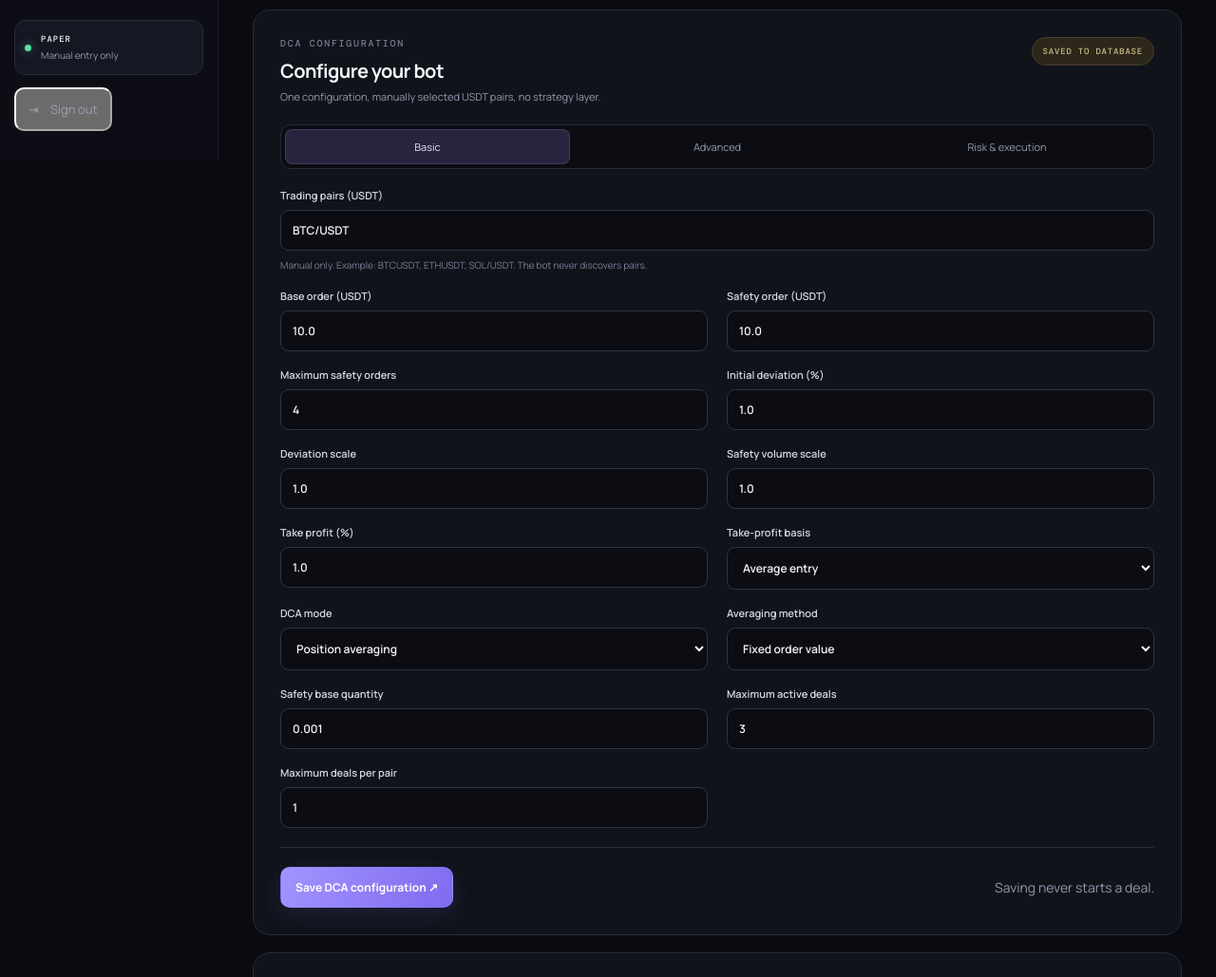
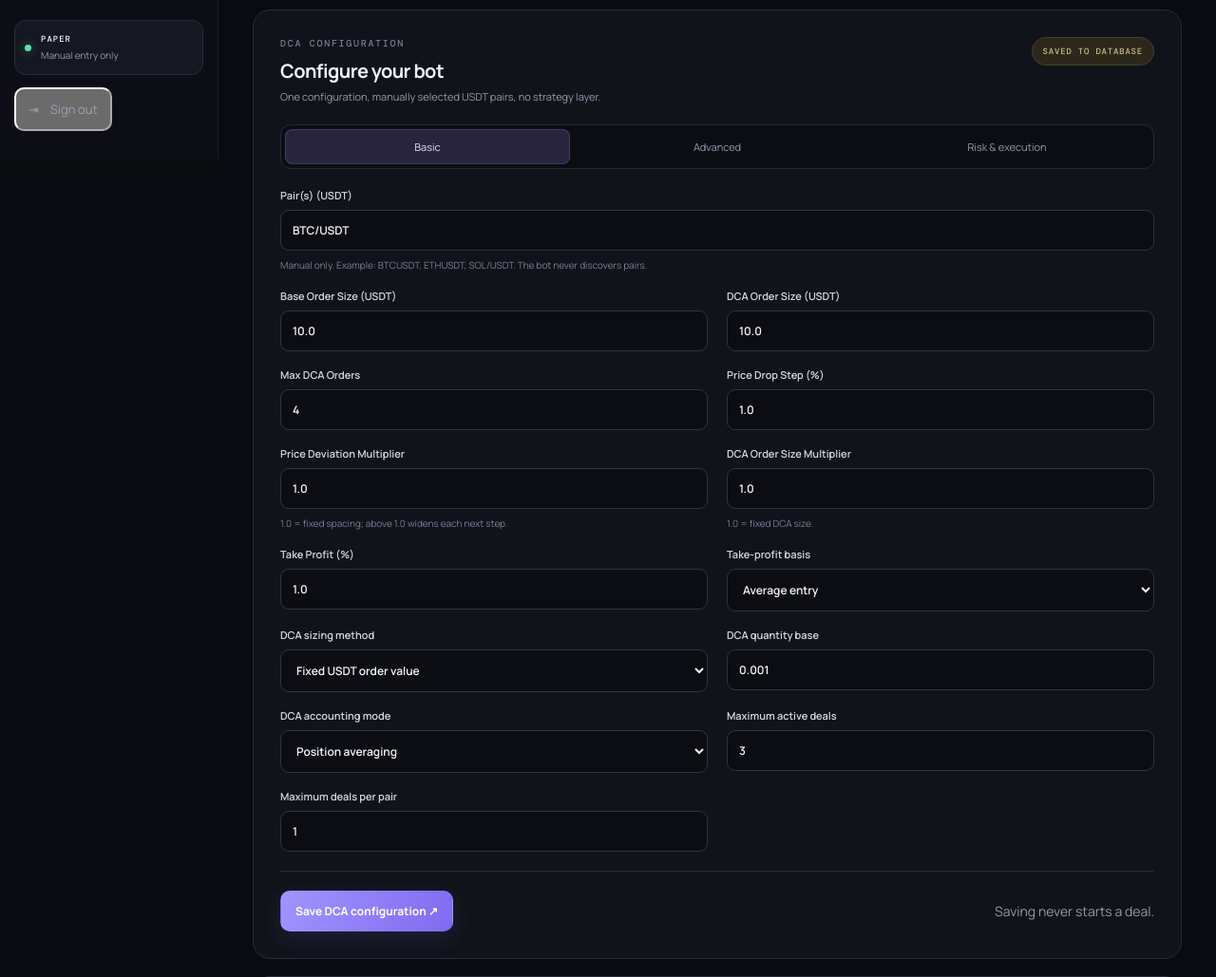
Before and after one commit to rmdnl/binance-spot-bot, a FastAPI app: page / in a window 1280 px wide. Shown: the part 632-1661 px from the top of the page at 95% size. Run offline with FastAPI, Linux system fonts and the light colour scheme; the visitor is signed in with stand-in values (Sample User, id 1); data comes from the database, SQL or seed files in the repository; data that the repository does not hold is empty.

Commit message:
feat: add basic and advanced DCA dashboard controls

```diff
--- a/dca_bot/templates/dashboard.html
+++ b/dca_bot/templates/dashboard.html
@@ -40,29 +40,35 @@
 <div class="segmented"><button type="button" class="segment active" data-tab="basic">Basic</button><button type="button" class="segment" data-tab="advanced">Advanced</button><button type="button" class="segment" data-tab="risk">Risk & execution</button></div>
 
 <div class="tab-content active" data-panel="basic"><div class="form-grid">
-<label class="field span-2">Trading pairs (USDT)<input name="symbols" value="{{ config.symbols|join(', ') }}" required><small>Manual only. Example: BTCUSDT, ETHUSDT, SOL/USDT. The bot never discovers pairs.</small></label>
-<label class="field">Base order (USDT)<input name="base_order_quote" type="number" min="0.01" step="0.01" value="{{ config.base_order_quote }}" required></label>
-<label class="field">Safety order (USDT)<input name="safety_order_quote" type="number" min="0.01" step="0.01" value="{{ config.safety_order_quote }}" required></label>
-<label class="field">Maximum safety orders<input name="max_safety_orders" type="number" min="0" max="20" value="{{ config.max_safety_orders }}" required></label>
-<label class="field">Initial deviation (%)<input name="initial_deviation_pct" type="number" min="0.01" max="50" step="0.01" value="{{ config.initial_deviation_pct }}" required></label>
-<label class="field">Deviation scale<input name="deviation_scale" type="number" min="1" max="10" step="0.1" value="{{ config.deviation_scale }}" required></label>
-<label class="field">Safety volume scale<input name="safety_order_volume_scale" type="number" min="1" max="10" step="0.1" value="{{ config.safety_order_volume_scale }}" required></label>
-<label class="field">Take profit (%)<input name="take_profit_pct" type="number" min="0.01" max="100" step="0.01" value="{{ config.take_profit_pct }}" required></label>
+<label class="field span-2">Pair(s) (USDT)<input name="symbols" value="{{ config.symbols|join(', ') }}" required><small>Manual only. Example: BTCUSDT, ETHUSDT, SOL/USDT. The bot never discovers pairs.</small></label>
+<label class="field">Base Order Size (USDT)<input name="base_order_quote" type="number" min="0.01" step="0.01" value="{{ config.base_order_quote }}" required></label>
+<label class="field">DCA Order Size (USDT)<input name="safety_order_quote" type="number" min="0.01" step="0.01" value="{{ config.safety_order_quote }}" required></label>
+<label class="field">Max DCA Orders<input name="max_safety_orders" type="number" min="0" max="30" value="{{ config.max_safety_orders }}" required></label>
+<label class="field">Price Drop Step (%)<input name="initial_deviation_pct" type="number" min="0.01" max="50" step="0.01" value="{{ config.initial_deviation_pct }}" required></label>
+<label class="field">Price Deviation Multiplier<input name="deviation_scale" type="number" min="1" max="10" step="0.1" value="{{ config.deviation_scale }}" required><small>1.0 = fixed spacing; above 1.0 widens each next step.</small></label>
+<label class="field">DCA Order Size Multiplier<input name="safety_order_volume_scale" type="number" min="1" max="10" step="0.1" value="{{ config.safety_order_volume_scale }}" required><small>1.0 = fixed DCA size.</small></label>
+<label class="field">Take Profit (%)<input name="take_profit_pct" type="number" min="0.01" max="100" step="0.01" value="{{ config.take_profit_pct }}" required></label>
 <label class="field">Take-profit basis<select name="take_profit_basis"><option value="average_entry" {% if config.take_profit_basis == 'average_entry' %}selected{% endif %}>Average entry</option><option value="base_order" {% if config.take_profit_basis == 'base_order' %}selected{% endif %}>Base order</option></select></label>
-<label class="field">DCA mode<select name="dca_mode"><option value="position_averaging" {% if config.dca_mode == 'position_averaging' %}selected{% endif %}>Position averaging</option><option value="order_averaging" {% if config.dca_mode == 'order_averaging' %}selected{% endif %}>Order averaging</option></select></label>
-<label class="field">Averaging method<select name="averaging_method"><option value="fixed_order_value" {% if config.averaging_method == 'fixed_order_value' %}selected{% endif %}>Fixed order value</option><option value="fixed_coin_amount" {% if config.averaging_method == 'fixed_coin_amount' %}selected{% endif %}>Fixed coin amount</option></select></label>
-<label class="field">Safety base quantity<input name="safety_order_base_quantity" type="number" min="0.00000001" step="any" value="{{ config.safety_order_base_quantity }}"></label>
+<label class="field">DCA sizing method<select name="averaging_method"><option value="fixed_order_value" {% if config.averaging_method == 'fixed_order_value' %}selected{% endif %}>Fixed USDT order value</option><option value="fixed_coin_amount" {% if config.averaging_method == 'fixed_coin_amount' %}selected{% endif %}>Fixed coin amount</option></select></label>
+<label class="field">DCA quantity base<input name="safety_order_base_quantity" type="number" min="0.00000001" step="any" value="{{ config.safety_order_base_quantity }}"></label>
+<label class="field">DCA accounting mode<select name="dca_mode"><option value="position_averaging" {% if config.dca_mode == 'position_averaging' %}selected{% endif %}>Position averaging</option><option value="order_averaging" {% if config.dca_mode == 'order_averaging' %}selected{% endif %}>Order averaging</option></select></label>
 <label class="field">Maximum active deals<input name="max_active_deals" type="number" min="1" max="100" value="{{ config.max_active_deals }}"></label>
 <label class="field">Maximum deals per pair<input name="max_active_deals_per_symbol" type="number" min="1" max="20" value="{{ config.max_active_deals_per_symbol }}"></label>
 </div></div>
 
 <div class="tab-content" data-panel="advanced"><div class="form-grid">
+<label class="field">Trigger Price (optional)<input name="trigger_price" type="number" min="0.00000001" step="any" value="{{ config.trigger_price if config.trigger_price is not none else '' }}"><small>Manual START is accepted only when market price is at or below this trigger.</small></label>
+<label class="field">Cooldown Between Rounds (seconds)<input name="cooldown_seconds" type="number" min="0" max="31536000" value="{{ config.cooldown_seconds }}"><small>0 = no cooldown.</small></label>
+<label class="field">Price Range<select name="price_range_enabled"><option value="false" {% if not config.price_range_enabled %}selected{% endif %}>Disabled</option><option value="true" {% if config.price_range_enabled %}selected{% endif %}>Enabled</option></select></label>
+<label class="field">Range Minimum Price<input name="price_range_min" type="number" min="0.00000001" step="any" value="{{ config.price_range_min if config.price_range_min is not none else '' }}"></label>
+<label class="field">Range Maximum Price<input name="price_range_max" type="number" min="0.00000001" step="any" value="{{ config.price_range_max if config.price_range_max is not none else '' }}"></label>
+<label class="field">Stop Loss<select name="stop_loss_enabled"><option value="false" {% if not config.stop_loss_enabled %}selected{% endif %}>Disabled</option><option value="true" {% if config.stop_loss_enabled %}selected{% endif %}>Enabled</option></select></label>
+<label class="field">Stop Loss (%)<input name="stop_loss_pct" type="number" min="0.01" max="99" step="0.1" value="{{ config.stop_loss_pct }}"></label>
+<label class="field">Stop-loss basis<select name="stop_loss_basis"><option value="base_order" {% if config.stop_loss_basis == 'base_order' %}selected{% endif %}>Base order</option><option value="average_entry" {% if config.stop_loss_basis == 'average_entry' %}selected{% endif %}>Average entry</option></select></label>
+<label class="field">Stop Loss and End The Bot<select name="end_bot_on_stop_loss"><option value="false" {% if not config.end_bot_on_stop_loss %}selected{% endif %}>Disabled</option><option value="true" {% if config.end_bot_on_stop_loss %}selected{% endif %}>Enabled</option></select><small>When enabled, a triggered stop loss closes the deal and disables new DCA starts.</small></label>
 <label class="field">Trailing take profit<select name="trailing_take_profit_enabled"><option value="false" {% if not config.trailing_take_profit_enabled %}selected{% endif %}>Disabled</option><option value="true" {% if config.trailing_take_profit_enabled %}selected{% endif %}>Enabled</option></select></label>
 <label class="field">Trailing activation (%)<input name="trailing_activation_pct" type="number" min="0" max="100" step="0.1" value="{{ config.trailing_activation_pct }}"></label>
 <label class="field">Trailing callback (%)<input name="trailing_callback_pct" type="number" min="0.01" max="50" step="0.1" value="{{ config.trailing_callback_pct }}"></label>
-<label class="field">Stop loss<select name="stop_loss_enabled"><option value="false" {% if not config.stop_loss_enabled %}selected{% endif %}>Disabled</option><option value="true" {% if config.stop_loss_enabled %}selected{% endif %}>Enabled</option></select></label>
-<label class="field">Stop loss (%)<input name="stop_loss_pct" type="number" min="0.01" max="99" step="0.1" value="{{ config.stop_loss_pct }}"></label>
-<label class="field">Stop-loss basis<select name="stop_loss_basis"><option value="base_order" {% if config.stop_loss_basis == 'base_order' %}selected{% endif %}>Base order</option><option value="average_entry" {% if config.stop_loss_basis == 'average_entry' %}selected{% endif %}>Average entry</option></select></label>
 <label class="field">Move stop to breakeven<select name="move_stop_to_breakeven_enabled"><option value="false" {% if not config.move_stop_to_breakeven_enabled %}selected{% endif %}>Disabled</option><option value="true" {% if config.move_stop_to_breakeven_enabled %}selected{% endif %}>Enabled</option></select></label>
 <label class="field">Breakeven activation (%)<input name="breakeven_activation_pct" type="number" min="0.01" max="100" step="0.1" value="{{ config.breakeven_activation_pct }}"></label>
 <label class="field">Breakeven offset (%)<input name="breakeven_offset_pct" type="number" min="-10" max="10" step="0.1" value="{{ config.breakeven_offset_pct }}"></label>
```
